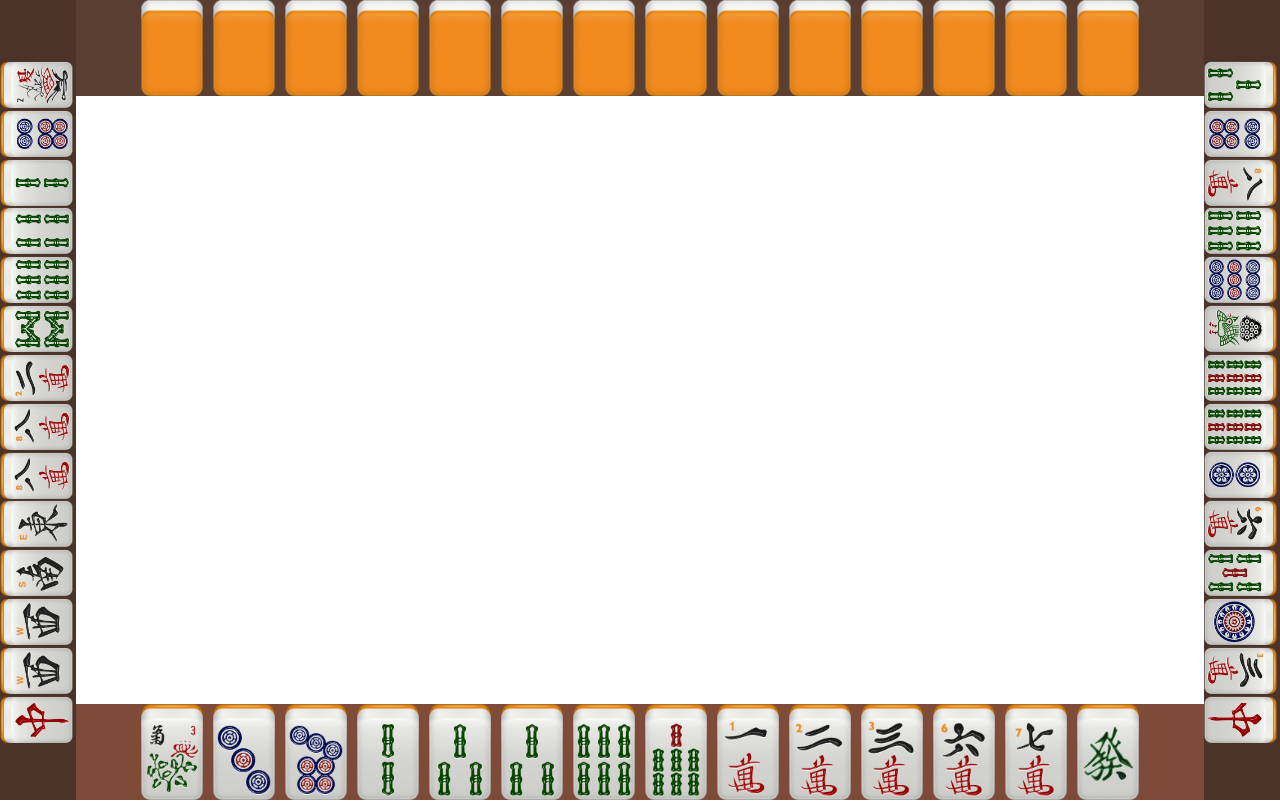
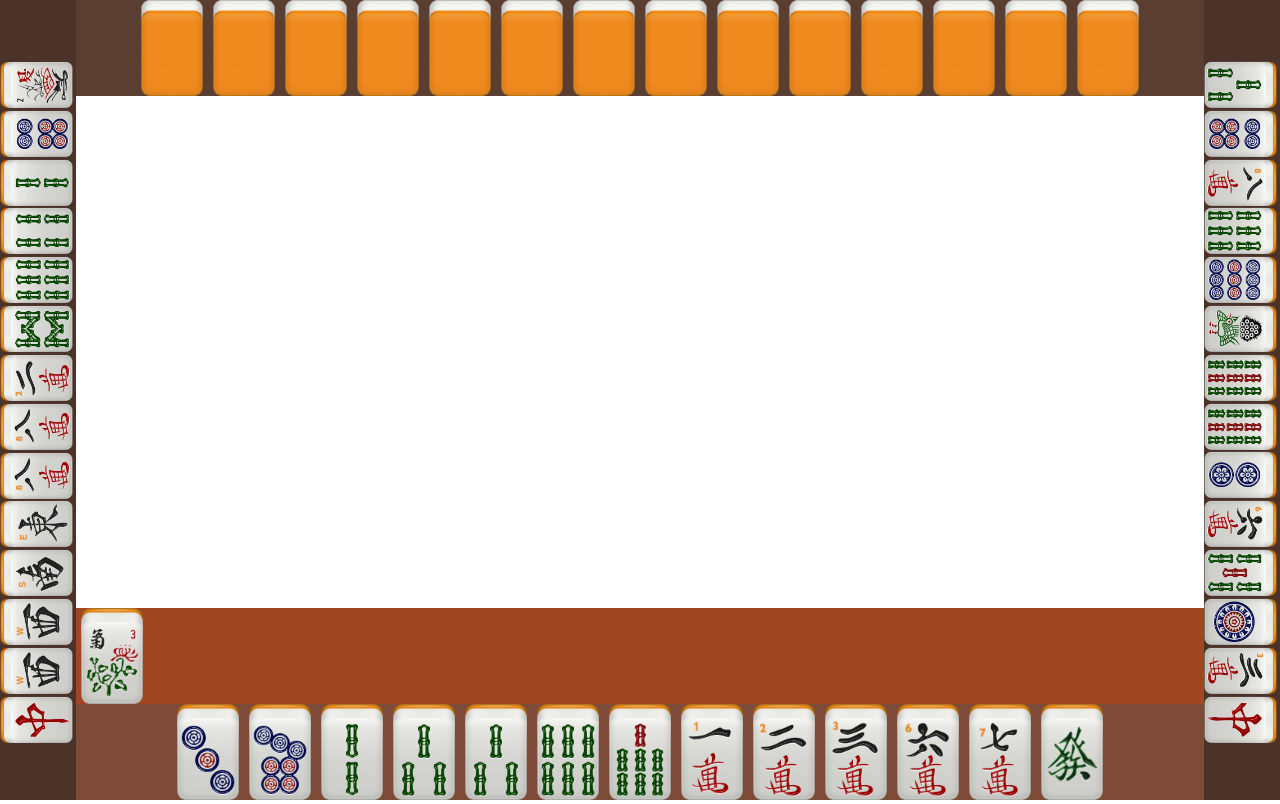
Before and after one commit to ecc521/mahjong, a website built with webpack: page index.html in a window 1280 px wide. Built offline with nearby package versions, Linux system fonts and the light colour scheme.

Commit message:
Add exposed tiles hand for user

```diff
--- a/index.css
+++ b/index.css
@@ -33,14 +33,21 @@ html, body {
 	background-color: #4c3329;
 }
 
-#userHand {
+#userHand, #userHandExposed {
 	position: absolute;
 	bottom: 0;
 	left: 9.52vh;
-	max-height:12vh;
+	height:12vh;
+	max-height: 12vh;
 	width: calc(100vw - 19.04vh);
 	text-align: center; /*Center tiles horizontally. */
 	background-color: #7d4b37;
+}
+
+#userHandExposed {
+	bottom: 12vh;
+	background-color: #a04622;
+	text-align: left;
 }
 
 
@@ -82,7 +89,7 @@ html, body {
 	margin-bottom: -1.02vh;
 }
 
-#userHand img {
+#userHand img, #userHandExposed img {
 	max-width: calc(calc(100vw - 19.04vh) / 14);
 	max-height: 12vh;
 }
--- a/src/index.js
+++ b/src/index.js
@@ -35,12 +35,15 @@ console.log(tiles)
 let handTiles = tiles.slice(-14)
 
 let userHandElem = createTopOrBottomHand("userHand")
+let userHandElemExposed = createTopOrBottomHand("userHandExposed")
 let userHand = new Hand()
 console.log(userHand)
 
 //userHand.sortTiles(handTiles)
-handTiles.forEach((value) => {userHand.add(value)})
-userHand.renderTiles(userHandElem, undefined, true)
+handTiles.forEach((value) => {
+	userHand.add(value)
+})
+userHand.renderTiles(userHandElem, userHandExposed, true)
 
 
 
@@ -57,7 +60,6 @@ leftHand.renderTiles(leftHandContainer)
 
 let rightHandTiles = tiles.slice(-42, -28)
 
-console.log(rightHandTiles)
 
 let rightHandContainer = createLeftOrRightHand("rightHand", "rightHandContainer")
 
@@ -77,7 +79,6 @@ for (let i=0;i<rightHandTiles.length;i++) {
 
 let topHandTiles = tiles.slice(-56, -42)
 
-console.log(topHandTiles)
 
 let topHand = createTopOrBottomHand("topHand")
 
```
Also changed, not shown: packages/index.js (+8 -4 lines), 1 other file.
